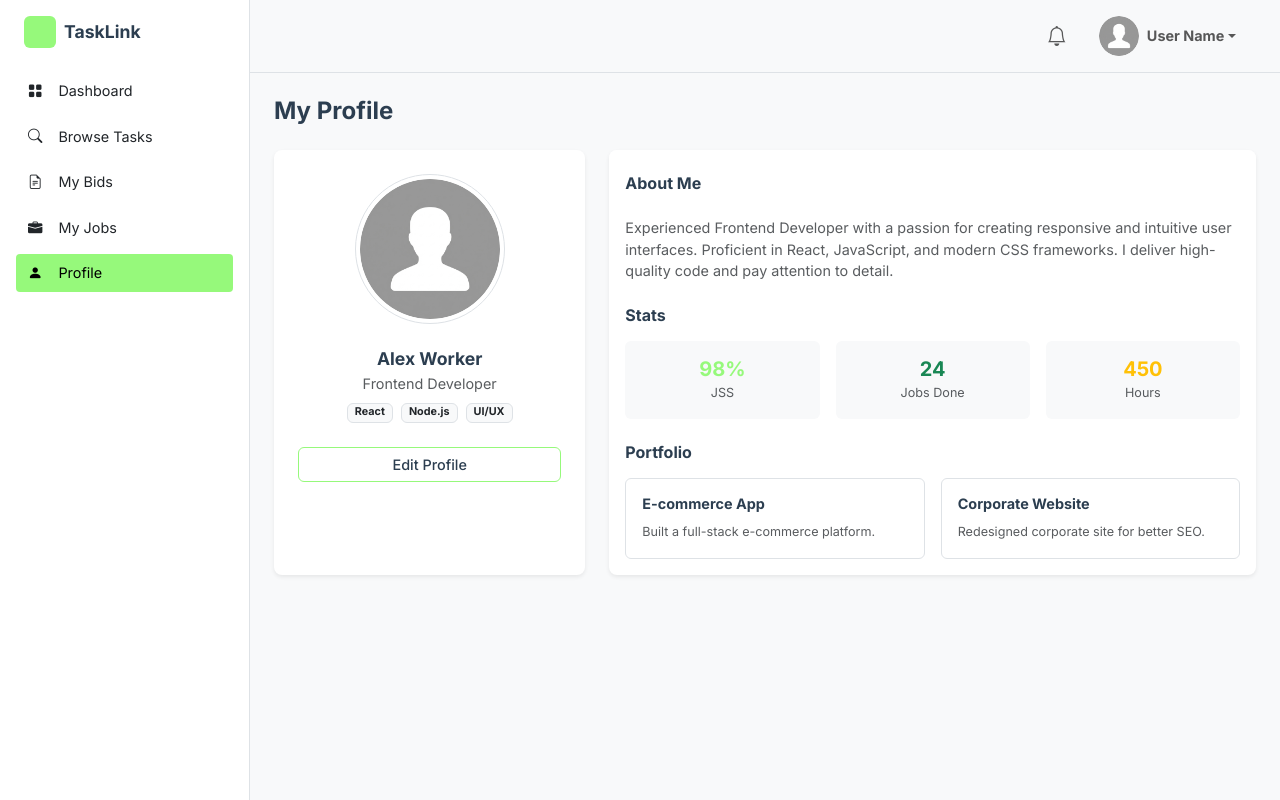
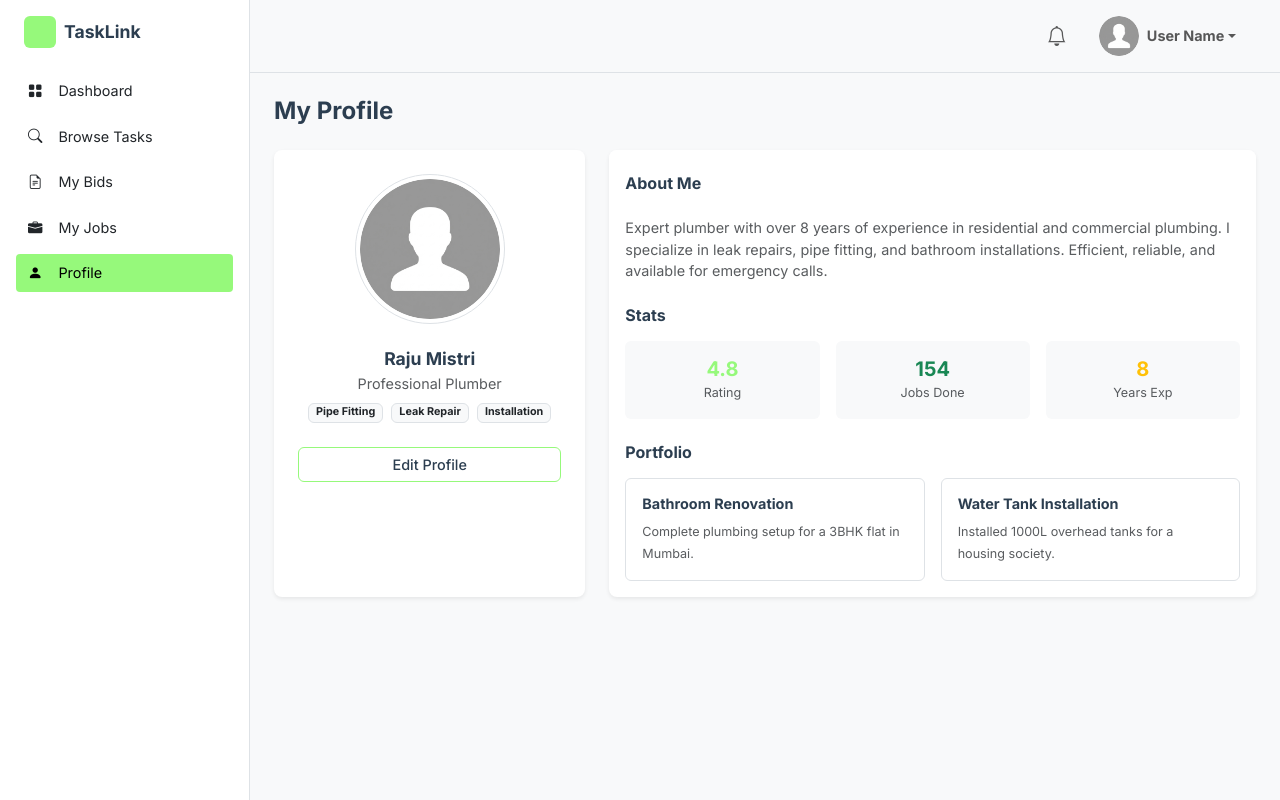
Before and after one commit to penchalavamsic/TaskLink-Copy, a React (Vite) app in the folder frontend/: page /worker/profile in a window 1280 px wide. Built offline with nearby package versions, Linux system fonts and the light colour scheme.

Commit message:
entire dummy data updated

```diff
--- a/frontend/src/modules/worker/pages/MyBids.jsx
+++ b/frontend/src/modules/worker/pages/MyBids.jsx
@@ -4,9 +4,10 @@ import Button from '../../../components/Button';
 
 const MyBids = () => {
     const [bids, setBids] = useState([
-        { id: 1, taskTitle: 'E-commerce Website', client: 'RetailGiant', amount: '₹1500', date: 'Oct 20, 2023', status: 'Pending', taskId: 101 },
-        { id: 2, taskTitle: 'Mobile App Icon', client: 'AppStudio', amount: '₹50', date: 'Oct 18, 2023', status: 'Accepted', taskId: 102 },
-        { id: 3, taskTitle: 'Python Script', client: 'DataCorp', amount: '₹80', date: 'Oct 15, 2023', status: 'Rejected', taskId: 103 },
+        { id: 1, taskTitle: 'Leaking Pipe Repair', client: 'Amit Sharma', amount: '₹800', date: 'Oct 20, 2023', status: 'Pending', taskId: 101 },
+        { id: 2, taskTitle: 'Full House Wiring', client: 'Priya Patel', amount: '₹15000', date: 'Oct 18, 2023', status: 'Accepted', taskId: 102 },
+        { id: 3, taskTitle: 'Sofa Cleaning', client: 'Vikram Singh', amount: '₹500', date: 'Oct 15, 2023', status: 'Rejected', taskId: 103 },
+        { id: 4, taskTitle: 'Kitchen Cabinet Repair', client: 'Neha Gupta', amount: '₹1200', date: 'Oct 22, 2023', status: 'Pending', taskId: 104 },
     ]);
 
     const handleCancelBid = (id) => {
--- a/frontend/src/modules/worker/pages/MyJobs.jsx
+++ b/frontend/src/modules/worker/pages/MyJobs.jsx
@@ -3,9 +3,9 @@ import Button from '../../../components/Button';
 
 const MyJobs = () => {
     const jobs = [
-
-        { id: 1, title: 'Mobile App Icon', client: 'AppStudio', amount: '₹50', deadline: 'Oct 30, 2023', status: 'In Progress', description: 'Design a set of icons for a new mobile application following Material Design guidelines.' },
-        { id: 2, title: 'Blog Content Writing', client: 'MediaHouse', amount: '₹30', deadline: 'Oct 22, 2023', status: 'Completed', description: 'Write a 1000-word blog post about the latest trends in AI technology.' },
+        { id: 1, title: 'Bathroom Tile Installation', client: 'Rohan Das', amount: '₹2500', deadline: 'Oct 30, 2023', status: 'In Progress', description: 'Install anti-skid tiles in two bathrooms. Materials provided.' },
+        { id: 2, title: 'Garden Cleaning', client: 'Meera Iyer', amount: '₹800', deadline: 'Oct 22, 2023', status: 'Completed', description: 'Clear weeds and trim hedges for the front and backyard garden.' },
+        { id: 3, title: 'Switchboard Replacement', client: 'Arjun Nair', amount: '₹400', deadline: 'Oct 28, 2023', status: 'In Progress', description: 'Replace 4 old electrical switchboards in the living room.' },
     ];
 
     return (
--- a/frontend/src/modules/worker/pages/Profile.jsx
+++ b/frontend/src/modules/worker/pages/Profile.jsx
@@ -5,9 +5,9 @@ import avatar from '../../../assets/avatar_placeholder.png';
 const WorkerProfile = () => {
     const [isEditing, setIsEditing] = useState(false);
     const [profileData, setProfileData] = useState({
-        name: 'Alex Worker',
-        title: 'Frontend Developer',
-        bio: 'Experienced Frontend Developer with a passion for creating responsive and intuitive user interfaces. Proficient in React, JavaScript, and modern CSS frameworks. I deliver high-quality code and pay attention to detail.',
+        name: 'Raju Mistri',
+        title: 'Professional Plumber',
+        bio: 'Expert plumber with over 8 years of experience in residential and commercial plumbing. I specialize in leak repairs, pipe fitting, and bathroom installations. Efficient, reliable, and available for emergency calls.',
     });
 
     const handleInputChange = (e) => {
@@ -33,9 +33,9 @@ const WorkerProfile = () => {
                         <h4 className="fw-bold mb-1">{profileData.name}</h4>
                         <p className="text-muted mb-2">{profileData.title}</p>
                         <div className="d-flex justify-content-center gap-2 mb-4">
-                            <span className="badge bg-light text-dark border">React</span>
-                            <span className="badge bg-light text-dark border">Node.js</span>
-                            <span className="badge bg-light text-dark border">UI/UX</span>
+                            <span className="badge bg-light text-dark border">Pipe Fitting</span>
+                            <span className="badge bg-light text-dark border">Leak Repair</span>
+                            <span className="badge bg-light text-dark border">Installation</span>
                         </div>
                         <div className="d-grid gap-2">
                             {isEditing ? (
@@ -75,20 +75,20 @@ const WorkerProfile = () => {
                             <div className="row g-3">
                                 <div className="col-sm-4">
                                     <div className="p-3 bg-light rounded text-center">
-                                        <h3 className="fw-bold mb-0 text-primary">98%</h3>
-                                        <small className="text-muted">JSS</small>
+                                        <h3 className="fw-bold mb-0 text-primary">4.8</h3>
+                                        <small className="text-muted">Rating</small>
                                     </div>
                                 </div>
                                 <div className="col-sm-4">
                                     <div className="p-3 bg-light rounded text-center">
-                                        <h3 className="fw-bold mb-0 text-success">24</h3>
+                                        <h3 className="fw-bold mb-0 text-success">154</h3>
                                         <small className="text-muted">Jobs Done</small>
                                     </div>
                                 </div>
                                 <div className="col-sm-4">
                                     <div className="p-3 bg-light rounded text-center">
-                                        <h3 className="fw-bold mb-0 text-warning">450</h3>
-                                        <small className="text-muted">Hours</small>
+                                        <h3 className="fw-bold mb-0 text-warning">8</h3>
+                                        <small className="text-muted">Years Exp</small>
                                     </div>
                                 </div>
                             </div>
@@ -97,14 +97,14 @@ const WorkerProfile = () => {
                             <div className="row g-3">
                                 <div className="col-md-6">
                                     <div className="border rounded p-3 h-100">
-                                        <h6 className="fw-bold">E-commerce App</h6>
-                                        <small className="text-muted">Built a full-stack e-commerce platform.</small>
+                                        <h6 className="fw-bold">Bathroom Renovation</h6>
+                                        <small className="text-muted">Complete plumbing setup for a 3BHK flat in Mumbai.</small>
                                     </div>
                                 </div>
                                 <div className="col-md-6">
                                     <div className="border rounded p-3 h-100">
-                                        <h6 className="fw-bold">Corporate Website</h6>
-                                        <small className="text-muted">Redesigned corporate site for better SEO.</small>
+                                        <h6 className="fw-bold">Water Tank Installation</h6>
+                                        <small className="text-muted">Installed 1000L overhead tanks for a housing society.</small>
                                     </div>
                                 </div>
                             </div>
```
